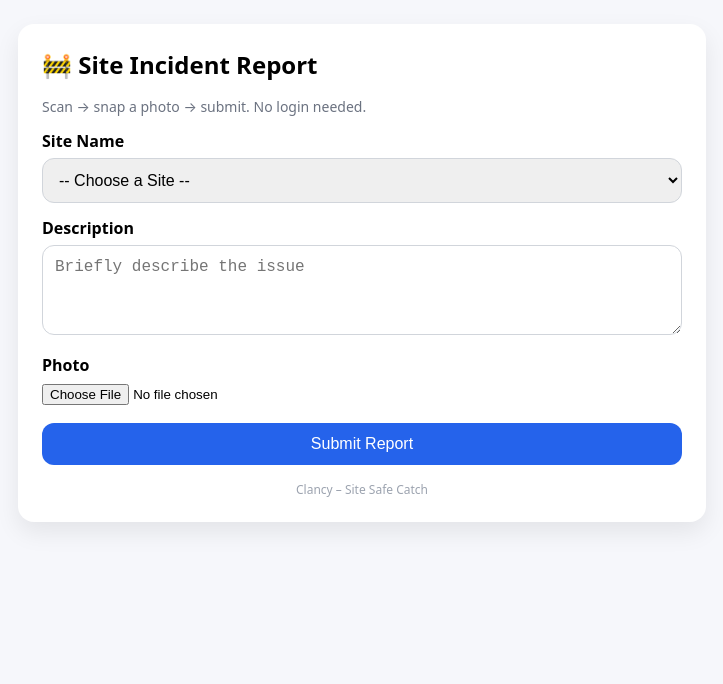
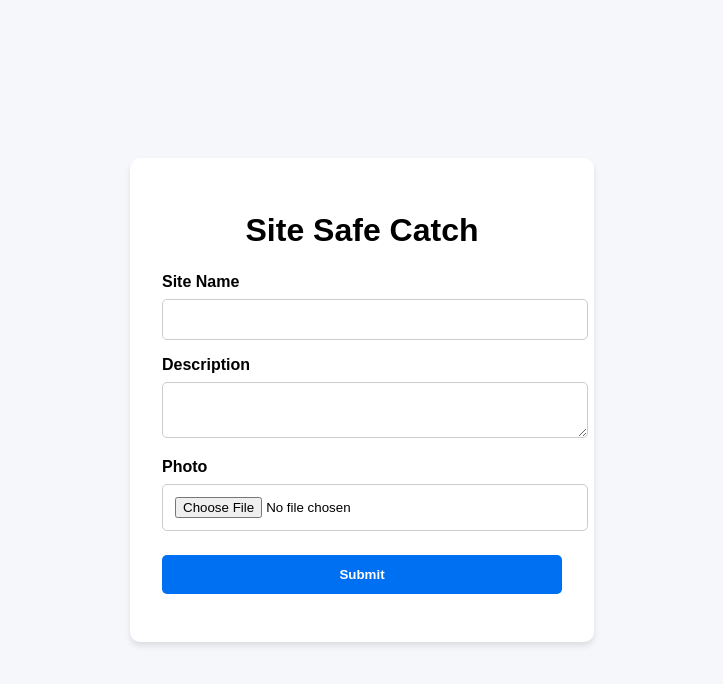
Before and after one commit to CMoore1994/Site-Safe-Catch, a plain HTML site: page index.html in a window 1280 px wide. Shown: the whole page, without its empty margins (278-1001 px from the left). Drawn offline with Linux system fonts and the light colour scheme.

Commit message:
Add files via upload

```diff
--- a/index.html
+++ b/index.html
@@ -3,80 +3,26 @@
 <head>
   <meta charset="UTF-8" />
   <meta name="viewport" content="width=device-width, initial-scale=1.0" />
-  <title>Site Incident Report</title>
-  <style>
-    body { font-family: system-ui, -apple-system, Segoe UI, Roboto, Arial, sans-serif; background:#f6f7fb; margin:0; padding:24px; }
-    .card { max-width: 640px; margin: 0 auto; background:#fff; border-radius: 16px; box-shadow: 0 10px 25px rgba(0,0,0,.08); padding:24px; }
-    h1 { margin: 0 0 16px; font-size: 24px; }
-    label { display:block; font-weight:600; margin:14px 0 6px; }
-    input[type="text"], textarea, select {
-      width:100%; padding:12px; border:1px solid #d1d5db; border-radius:12px; font-size:16px; box-sizing:border-box;
-    }
-    textarea { min-height: 90px; resize: vertical; }
-    input[type="file"] { width: 100%; }
-    .row { display:flex; gap:12px; flex-wrap: wrap; }
-    .btn { display:inline-block; width:100%; margin-top:18px; background:#2563eb; color:#fff; border:none; padding:12px 16px; border-radius:12px; font-size:16px; cursor:pointer; }
-    .btn:disabled { background:#a7b7ef; cursor:not-allowed; }
-    .success { color:#10b981; font-weight:700; margin-top: 10px; }
-    .note { color:#6b7280; font-size:14px; }
-    footer { text-align:center; color:#9ca3af; font-size:12px; margin-top:16px; }
-  </style>
+  <title>Site Safe Catch</title>
+  <link rel="stylesheet" href="style.css" />
 </head>
 <body>
-  <div class="card">
-    <h1>🚧 Site Incident Report</h1>
-    <p class="note">Scan → snap a photo → submit. No login needed.</p>
+  <div class="container">
+    <h1>Site Safe Catch</h1>
+    <form id="incidentForm">
+      <label for="siteName">Site Name</label>
+      <input type="text" id="siteName" name="siteName" required />
 
-    <!-- Netlify Forms: name + hidden form-name field + data-netlify + enctype for file -->
-    <form name="incident" method="POST" data-netlify="true" enctype="multipart/form-data">
-      <input type="hidden" name="form-name" value="incident" />
-      <!-- Honeypot field to reduce spam -->
-      <div style="display:none;">
-        <label>Don’t fill this out if you’re human: <input name="bot-field" /></label>
-      </div>
-
-      <label for="site">Site Name</label>
-      <select id="site" name="site" required>
-        <option value="">-- Choose a Site --</option>
-        <option>Boherboy Road</option>
-        <option>Fox Meadow</option>
-        <option>Gorey</option>
-        <option>Croom</option>
-        <option>St Laurence's</option>
-        <option>CUH</option>
-        <option>Carrigaline Housing</option>
-        <option>St Vincents Hospital</option>
-        <option>Glanmire Housing</option>
-        <option>Ronald McDonald House</option>
-        <option>Millbrook House</option>
-        <option>UHL</option>
-        <option>Ard Griffin</option>
-        <option>MMUH – Mater Misericordiae</option>
-        <option>Ailesbury Road</option>
-        <option>Westside Court</option>
-        <option>Cloverhill Court</option>
-        <option>Beacon Hospital Extension</option>
-      </select>
-
-      <label for="desc">Description</label>
-      <textarea id="desc" name="description" placeholder="Briefly describe the issue" required></textarea>
+      <label for="description">Description</label>
+      <textarea id="description" name="description" required></textarea>
 
       <label for="photo">Photo</label>
-      <input id="photo" name="photo" type="file" accept="image/*" capture="environment" required />
+      <input type="file" id="photo" name="photo" accept="image/*" required />
 
-      <button class="btn" type="submit">Submit Report</button>
-      <p id="ok" class="success" style="display:none;">✅ Submitted. Thank you.</p>
+      <button type="submit">Submit</button>
     </form>
-
-    <footer>Clancy – Site Safe Catch</footer>
+    <p id="status"></p>
   </div>
-
-  <script>
-    // Show a friendly message after Netlify intercepts submission and redirects back
-    // If you want an in-page submit without redirect, you can AJAX-post to Netlify; this is the simplest version.
-    if (window.location.search.includes("success=1")) {
-      document.getElementById('ok').style.display = 'block';
-    }
-  </script>
+  <script src="script.js"></script>
 </body>
 </html>
--- /dev/null
+++ b/script.js
@@ -0,0 +1,4 @@
+document.getElementById("incidentForm").addEventListener("submit", function(e) {
+  e.preventDefault();
+  document.getElementById("status").textContent = "✅ Incident submitted successfully! (demo only)";
+});
--- /dev/null
+++ b/style.css
@@ -0,0 +1,57 @@
+body {
+  font-family: Arial, sans-serif;
+  background: #f5f7fa;
+  margin: 0;
+  padding: 0;
+  display: flex;
+  justify-content: center;
+  align-items: center;
+  height: 100vh;
+}
+
+.container {
+  background: white;
+  padding: 2rem;
+  border-radius: 10px;
+  box-shadow: 0 4px 6px rgba(0, 0, 0, 0.1);
+  width: 400px;
+}
+
+h1 {
+  text-align: center;
+  margin-bottom: 1.5rem;
+}
+
+label {
+  display: block;
+  margin-top: 1rem;
+  font-weight: bold;
+}
+
+input, textarea, button {
+  width: 100%;
+  padding: 0.75rem;
+  margin-top: 0.5rem;
+  border: 1px solid #ccc;
+  border-radius: 5px;
+}
+
+button {
+  background: #0070f3;
+  color: white;
+  font-weight: bold;
+  border: none;
+  cursor: pointer;
+  margin-top: 1.5rem;
+}
+
+button:hover {
+  background: #005bb5;
+}
+
+#status {
+  margin-top: 1rem;
+  text-align: center;
+  font-size: 0.9rem;
+  color: green;
+}
```
